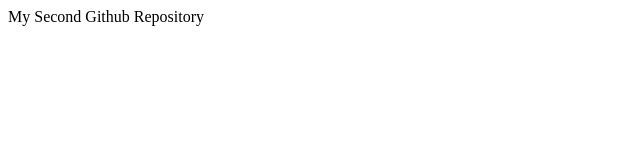
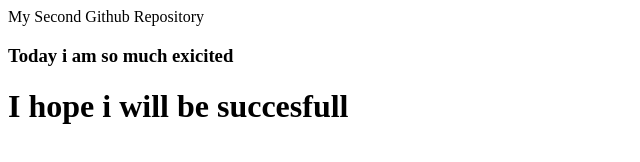
Before and after one commit to showrab09/my-second-repo, a plain HTML site: page index.html in a window 1280 px wide. Shown: the whole page, without its empty margins (0-640 px from the left). Drawn offline with Linux system fonts and the light colour scheme.

Commit message:
Some changes

```diff
--- a/index.html
+++ b/index.html
@@ -8,5 +8,7 @@
 </head>
 <body>
     My Second Github Repository
+    <h3>Today i am so much exicited</h3>
+    <h1>I hope i will be succesfull</h1>
 </body>
 </html>
```
